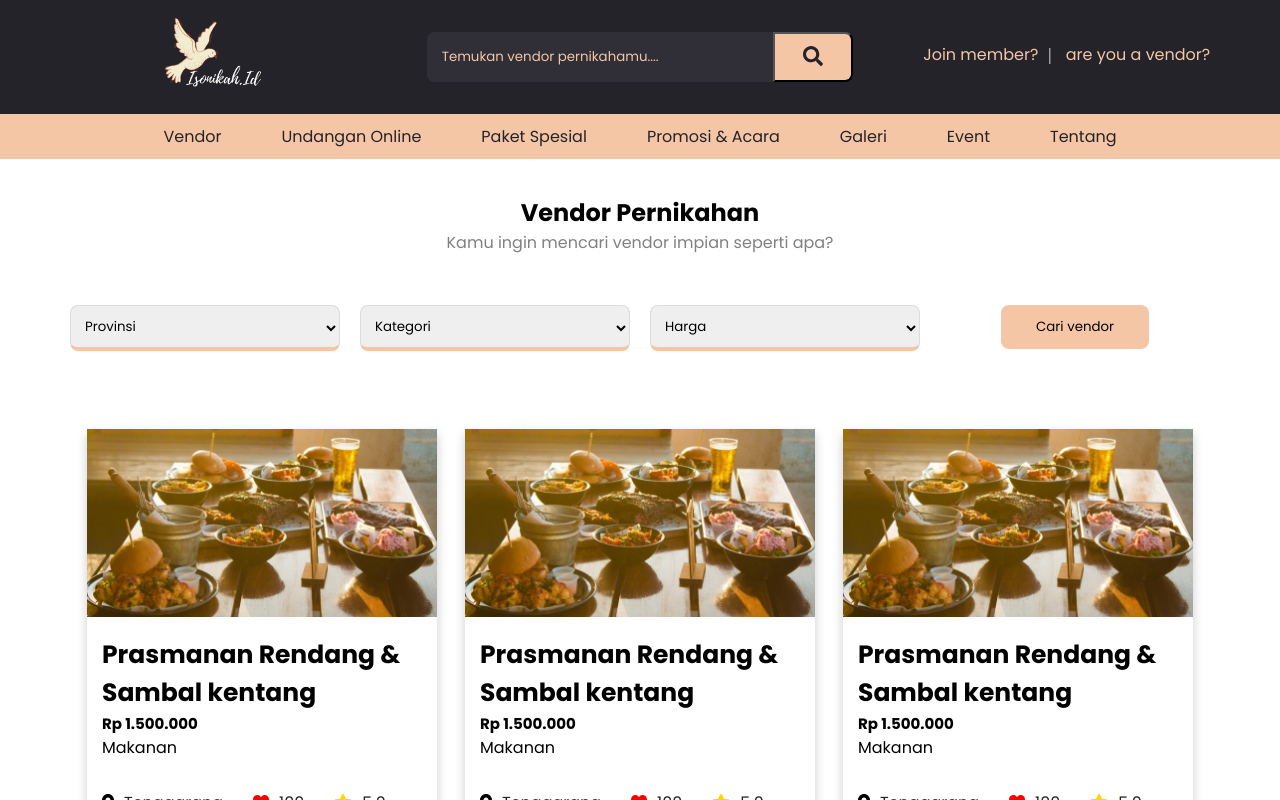
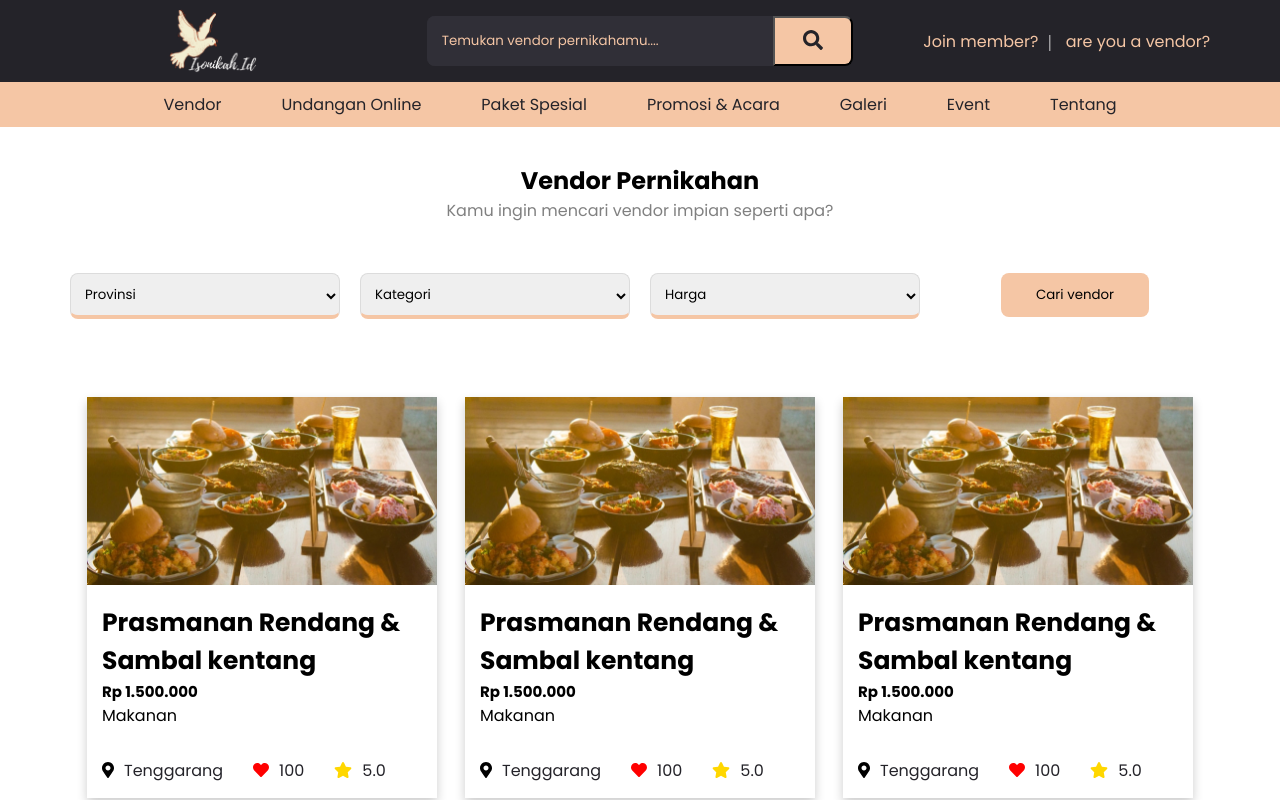
Before and after one commit to Degovan/vue-isonikah, a Vue app: page /vendor in a window 1280 px wide. Shown: the top 800 px of the page. Built offline with nearby package versions, Linux system fonts and the light colour scheme.

Commit message:
change ui kit fix all bug media queries

```diff
--- a/src/assets/sass/header.scss
+++ b/src/assets/sass/header.scss
@@ -1,5 +1,4 @@
 // scss buat header
-
 
 #header {
   .header {
@@ -13,14 +12,14 @@
         .title-brand-icons {
           align-items: center;
           img {
-              max-width: 100px;
+            max-width: 90px;
             width: 100%;
-              margin-top: 1rem;
+            margin-top: 0.5rem;
           }
         }
         .input-search {
           width: 100%;
-            margin: 2rem 0;
+          margin: 1rem 0;
           display: flex;
           border-radius: 8px;
           background: $inputbackground;
@@ -57,7 +56,7 @@
           color: $primary;
           max-width: 80px;
           width: 100%;
-            &:active{
+          &:active {
             transform: none;
           }
         }
@@ -67,7 +66,7 @@
           text-align: center;
           .auth-link {
             padding: 10px;
-              margin-top: 2rem;
+            margin-top: 1.2rem;
             color: #fff;
             a {
               text-decoration: none;
@@ -103,15 +102,15 @@
         color: $primary;
         font-family: $poppins;
       }
-        .menu-auth{
+      .menu-auth {
         display: none;
       }
     }
   }
 }
 @media only screen and (max-width: 780px) {
-    #header{
-      .header{
+  #header {
+    .header {
       top: 0;
       margin-top: -2px;
     }
--- a/src/assets/sass/main.css
+++ b/src/assets/sass/main.css
@@ -14,13 +14,13 @@
   align-items: center;
 }
 #header .header .flex-header .col-head .title-brand-icons img {
-  max-width: 100px;
+  max-width: 90px;
   width: 100%;
-  margin-top: 1rem;
+  margin-top: 0.5rem;
 }
 #header .header .flex-header .col-head .input-search {
   width: 100%;
-  margin: 2rem 0;
+  margin: 1rem 0;
   display: flex;
   border-radius: 8px;
   background: #302F37;
@@ -66,7 +66,7 @@
 }
 #header .header .flex-header .col-head:nth-child(3) .auth-link {
   padding: 10px;
-  margin-top: 2rem;
+  margin-top: 1.2rem;
   color: #fff;
 }
 #header .header .flex-header .col-head:nth-child(3) .auth-link a {
@@ -278,7 +278,7 @@ a {
   width: 100%;
   background-position: center;
   background-size: cover;
-  height: 78vh;
+  height: 80vh;
   box-sizing: border-box;
 }
 .home .box-p1 .item-carousel img {
@@ -1222,6 +1222,14 @@ a {
     font-size: 12px;
   }
 }
+@media only screen and (max-width: 599px) and (min-width: 400px) {
+  .vendor .box-v1 .wrapper-card .card {
+    max-width: 100%;
+  }
+  .vendor .box-v1 .wrapper-card .card img {
+    max-width: 100%;
+  }
+}
 .kategory .box-v1 {
   text-align: center;
 }
--- a/src/assets/sass/main.scss
+++ b/src/assets/sass/main.scss
@@ -21,7 +21,7 @@ input {
   -webkit-tap-highlight-color: transparent;
   outline: none;
 }
-select{
+select {
   outline: none !important;
 }
 button {
@@ -98,7 +98,7 @@ a {
       width: 100%;
       background-position: center;
       background-size: cover;
-      height: 78vh;
+      height: 80vh;
       box-sizing: border-box;
       img {
         filter: brightness(50%);
--- a/src/router/index.js
+++ b/src/router/index.js
@@ -15,44 +15,44 @@ const routes = [
     path: '/',
     name: 'Home',
     component: Home,
-    meta: { title: 'IsoNikah - Beranda'}
+    meta: { title: 'Isonikah.id | Rencanakan Pernikahanmu Pada Kami'}
 
   },
   {
     path: '/vendor',
     name: 'Vendor',
     component: Vendor,
-    meta: { title: 'Isonikah - Vendor' }
+    meta: { title: 'Isonikah.id - Vendor' }
   },
   {
     path: '/kategory',
     name: 'Kategory',
     component: Kategory,
-    meta: { title: 'Isonikah - Kategory' }
+    meta: { title: 'Isonikah.id - Kategory' }
   },
   {
     path: '/fotografer',
     name: 'Fotografer',
     component: Fotograper,
-    meta: { title: 'Isonikah - Kategory Fotografer' }
+    meta: { title: 'Isonikah.id - Kategory Fotografer' }
   },
   {
     path: '/makeup',
     name: 'Makeup',
     component: MakeUp,
-    meta: { title: 'Isonikah - Kategory Make up' }
+    meta: { title: 'Isonikah.id - Kategory Make up' }
   },
   {
     path: '/bajuadat',
     name: 'Bajuadat',
     component: BajuAdat,
-    meta: { title: 'Isonikah - Kategory Baju Adat' }
+    meta: { title: 'Isonikah.id - Kategory Baju Adat' }
   },
   {
     path: '/dekorasi',
     name: 'Dekorasi',
     component: Dekorasi,
-    meta: { title: 'Isonikah - Kategory Dekorasi' }
+    meta: { title: 'Isonikah.id - Kategory Dekorasi' }
   },
   {
     path: '/about',
```
Also changed, not shown: src/assets/sass/vendor.scss (+15 -0 lines), 1 other file (tests, documents, lock files or other folders). Lines whose indentation alone changed are shown as unchanged.
